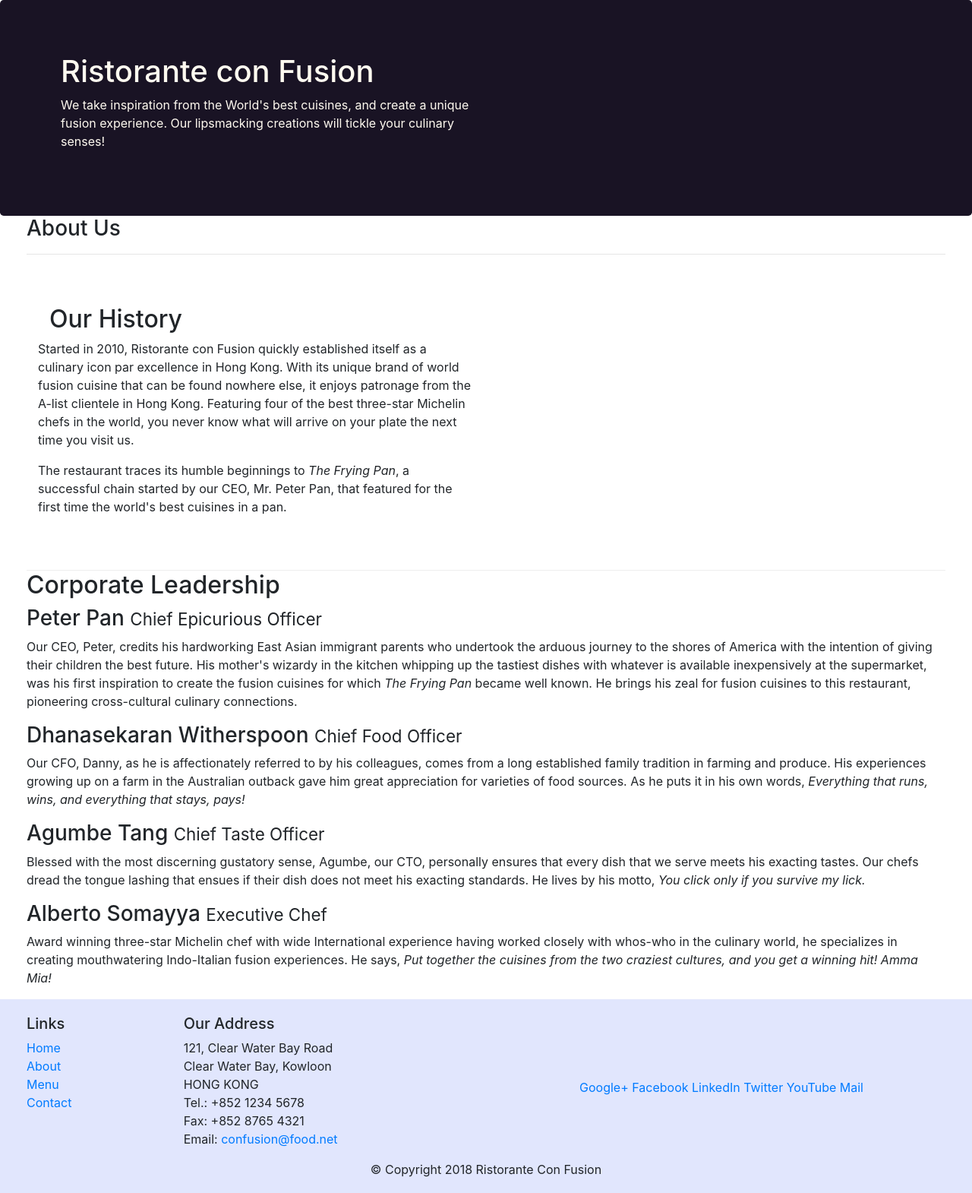
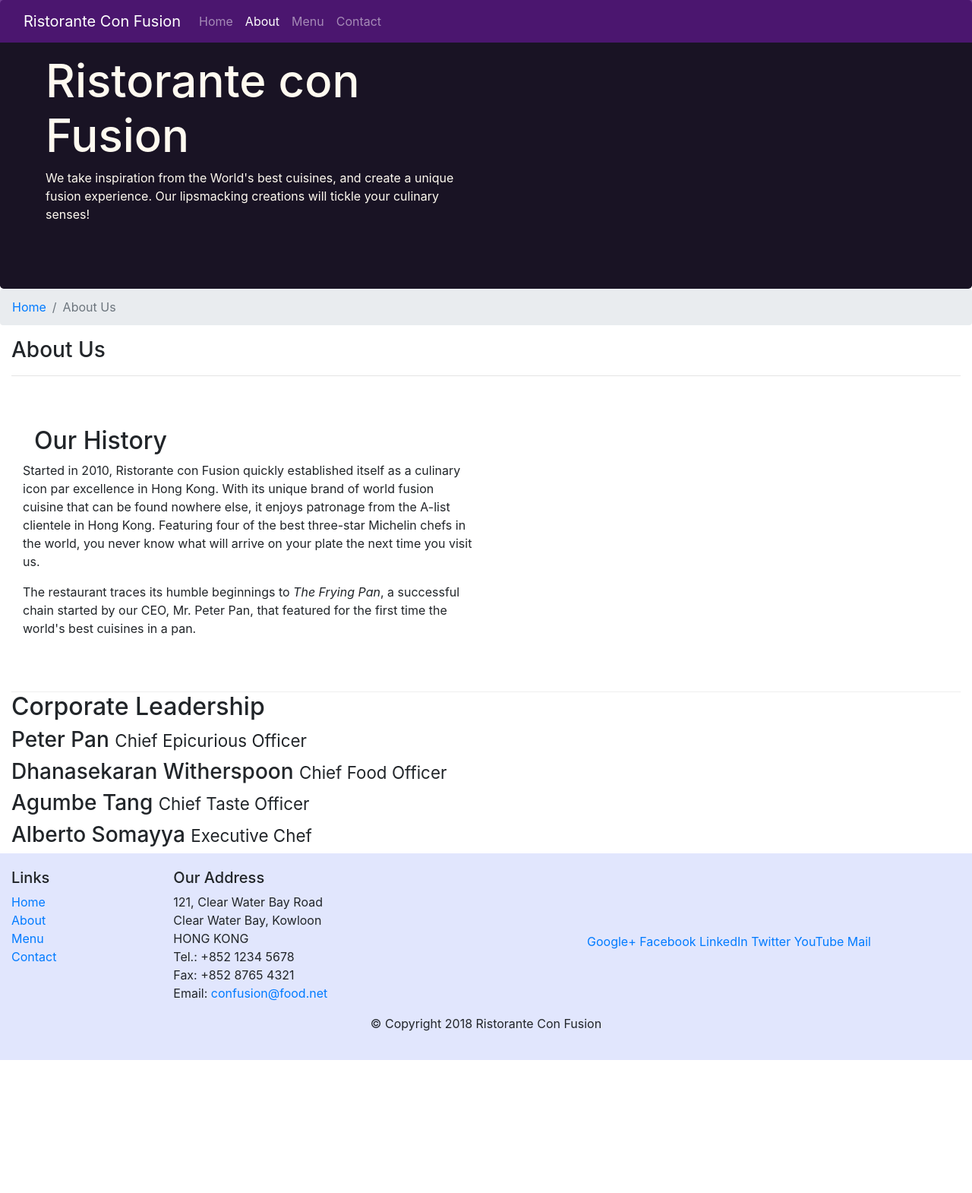
Before and after one commit to qubit99/bootstrap, a website: page aboutus.html in a window 1280 px wide. Shown: the whole page at 76% size. After the commit the page ends 1395 px from the top, so only its background shows below. Drawn offline with nearby package versions, Linux system fonts and the light colour scheme.

Commit message:
added navbar

```diff
--- a/aboutus.html
+++ b/aboutus.html
@@ -15,12 +15,34 @@
 </head>
 
 <body>
+    <nav class="navbar navbar-dark navbar-expand-sm fixed-top" style="background-color: #55177ed5;">
+            <div class="container-fluid">
+                <button class="navbar-toggler" type="button" data-toggle="collapse" data-target="#Navbar">
+                    <span class="navbar-toggler-icon"></span>
+                </button>
+                <a class="navbar-brand mr-auto " href="./index.html">
+                    Ristorante Con Fusion
+                </a>
+                <div class="collapse navbar-collapse" id="Navbar">
+                    <ul class="navbar-nav mr-auto">
+                        <li class="nav-item "><a class="nav-link" href="#"> </a></li>
+                        <li class="nav-item"><a class="nav-link" href="./index.html"> Home</a></li>
+                        <li class="nav-item active"><a class="nav-link" href="./aboutus.html"> About</a></li>
+                        <li class="nav-item"><a class="nav-link" href="#"> Menu</a></li>
+                        <li class="nav-item"><a class="nav-link" href="#"> Contact</a></li>
+                    </ul>
+                </div>
+
+            </div>
+        </nav>
+
+
 
     <header class="jumbotron">
         <div class="contain">
             <div class="row row-header">
                 <div class="col-12 col-sm-6">
-                    <h1>Ristorante con Fusion</h1>
+                    <h1 style="font-size:60px;">Ristorante con Fusion</h1>
                     <p>We take inspiration from the World's best cuisines, and create a unique fusion experience. Our lipsmacking creations will tickle your culinary senses!</p>
                 </div>
                 <div class="col-12 col-sm">
@@ -31,6 +53,10 @@
 
     <div class="contain">
         <div class="row ">
+            <ol class="col-12 breadcrumb">
+                <li class="breadcrumb-item"><a href="./index.html">Home</a></li>
+                <li class="breadcrumb-item active">About Us</li>
+            </ol>
             <div class="col col-sm col-md">
                <h3>About Us</h3>
                <hr>
@@ -52,13 +78,13 @@
             <div class="col col-sm col-md">
                 <h2>Corporate Leadership</h2>
                 <h3>Peter Pan <small>Chief Epicurious Officer</small></h3>
-                <p>Our CEO, Peter, credits his hardworking East Asian immigrant parents who undertook the arduous journey to the shores of America with the intention of giving their children the best future. His mother's wizardy in the kitchen whipping up the tastiest dishes with whatever is available inexpensively at the supermarket, was his first inspiration to create the fusion cuisines for which <em>The Frying Pan</em> became well known. He brings his zeal for fusion cuisines to this restaurant, pioneering cross-cultural culinary connections.</p>
+                <p class="d-none .d-sm-block">Our CEO, Peter, credits his hardworking East Asian immigrant parents who undertook the arduous journey to the shores of America with the intention of giving their children the best future. His mother's wizardy in the kitchen whipping up the tastiest dishes with whatever is available inexpensively at the supermarket, was his first inspiration to create the fusion cuisines for which <em>The Frying Pan</em> became well known. He brings his zeal for fusion cuisines to this restaurant, pioneering cross-cultural culinary connections.</p>
                 <h3>Dhanasekaran Witherspoon <small>Chief Food Officer</small></h3>
-                <p>Our CFO, Danny, as he is affectionately referred to by his colleagues, comes from a long established family tradition in farming and produce. His experiences growing up on a farm in the Australian outback gave him great appreciation for varieties of food sources. As he puts it in his own words, <em>Everything that runs, wins, and everything that stays, pays!</em></p>
+                <p class="d-none .d-sm-block">Our CFO, Danny, as he is affectionately referred to by his colleagues, comes from a long established family tradition in farming and produce. His experiences growing up on a farm in the Australian outback gave him great appreciation for varieties of food sources. As he puts it in his own words, <em>Everything that runs, wins, and everything that stays, pays!</em></p>
                 <h3>Agumbe Tang <small>Chief Taste Officer</small></h3>
-                <p>Blessed with the most discerning gustatory sense, Agumbe, our CTO, personally ensures that every dish that we serve meets his exacting tastes. Our chefs dread the tongue lashing that ensues if their dish does not meet his exacting standards. He lives by his motto, <em>You click only if you survive my lick.</em></p>
+                <p class="d-none .d-sm-block">Blessed with the most discerning gustatory sense, Agumbe, our CTO, personally ensures that every dish that we serve meets his exacting tastes. Our chefs dread the tongue lashing that ensues if their dish does not meet his exacting standards. He lives by his motto, <em>You click only if you survive my lick.</em></p>
                 <h3>Alberto Somayya <small>Executive Chef</small></h3>
-                <p>Award winning three-star Michelin chef with wide International experience having worked closely with whos-who in the culinary world, he specializes in creating mouthwatering Indo-Italian fusion experiences. He says, <em>Put together the cuisines from the two craziest cultures, and you get a winning hit! Amma Mia!</em></p>
+                <p class="d-none .d-sm-block">Award winning three-star Michelin chef with wide International experience having worked closely with whos-who in the culinary world, he specializes in creating mouthwatering Indo-Italian fusion experiences. He says, <em>Put together the cuisines from the two craziest cultures, and you get a winning hit! Amma Mia!</em></p>
             </div>
        </div>
 
@@ -70,7 +96,7 @@
                 <div class="col-4 col-sm-2">
                     <h5>Links</h5>
                     <ul class="list-unstyled">
-                        <li><a href="#">Home</a></li>
+                        <li><a href="./index.html">Home</a></li>
                         <li><a href="#">About</a></li>
                         <li><a href="#">Menu</a></li>
                         <li><a href="#">Contact</a></li>
@@ -105,6 +131,10 @@
            </div>
         </div>
     </footer>
+     <!-- jQuery first, then Popper.js, then Bootstrap JS. -->
+     <script src="node_modules/jquery/dist/jquery.slim.min.js"></script>
+     <script src="node_modules/popper.js/dist/umd/popper.min.js"></script>
+     <script src="node_modules/bootstrap/dist/js/bootstrap.min.js"></script>
 
 </body>
 
--- a/css/styles.css
+++ b/css/styles.css
@@ -5,8 +5,6 @@
     margin-right: auto;
     margin-left: auto;
     }
-
-
 
 .row-header {
     margin: 0px auto;
@@ -37,3 +35,10 @@
     font-size: 80%;
     color: #0f0f0f;
 }
+
+.contain {
+    width: 100%;
+    padding-right: 15px;
+    padding-left: 15px;
+    margin:0;
+    }
--- a/package.json
+++ b/package.json
@@ -17,6 +17,7 @@
     "bootstrap": "^4.0.0",
     "jquery": "^3.3.1",
     "lite": "^4.0.5",
+    "liteserver": "^0.3.0",
     "popper.js": "^1.12.9",
     "server": "^1.0.18"
   },
```
Also changed, not shown: index.html (+21 -1 lines), 1 other file.
